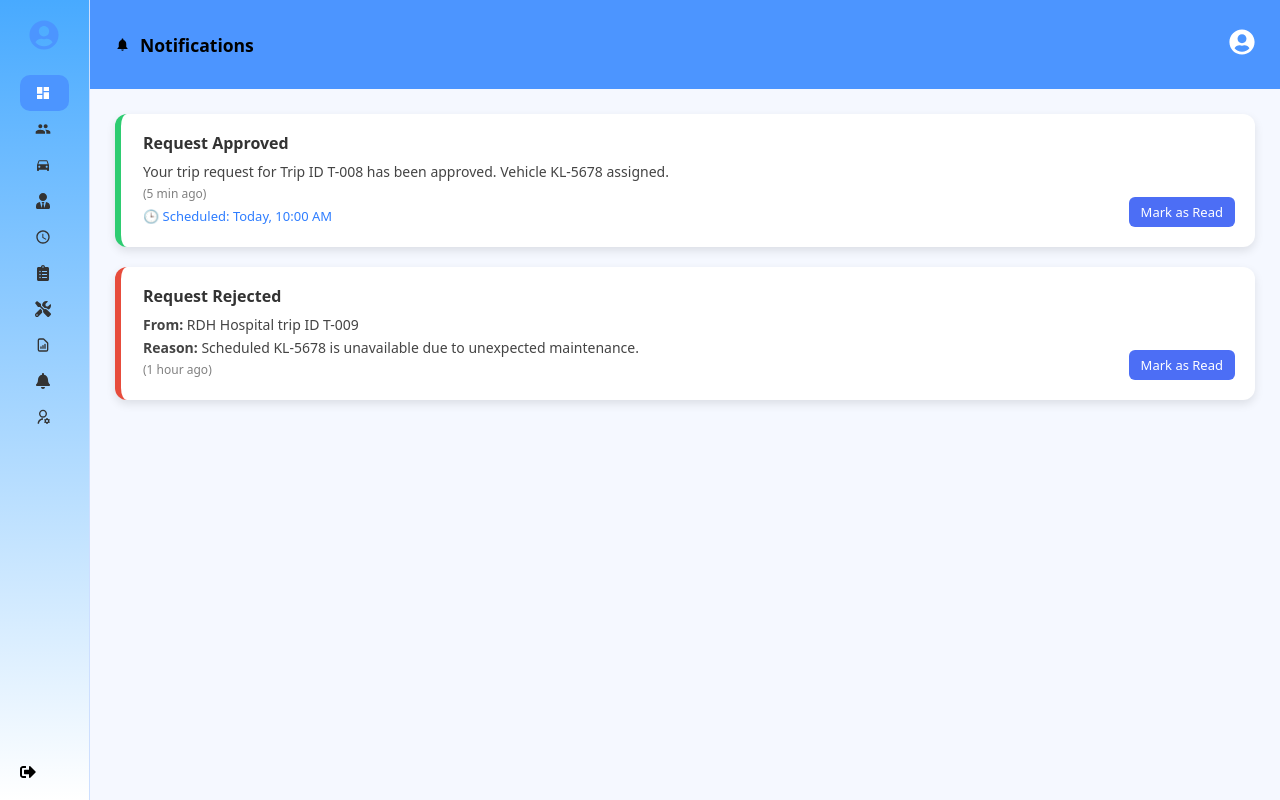
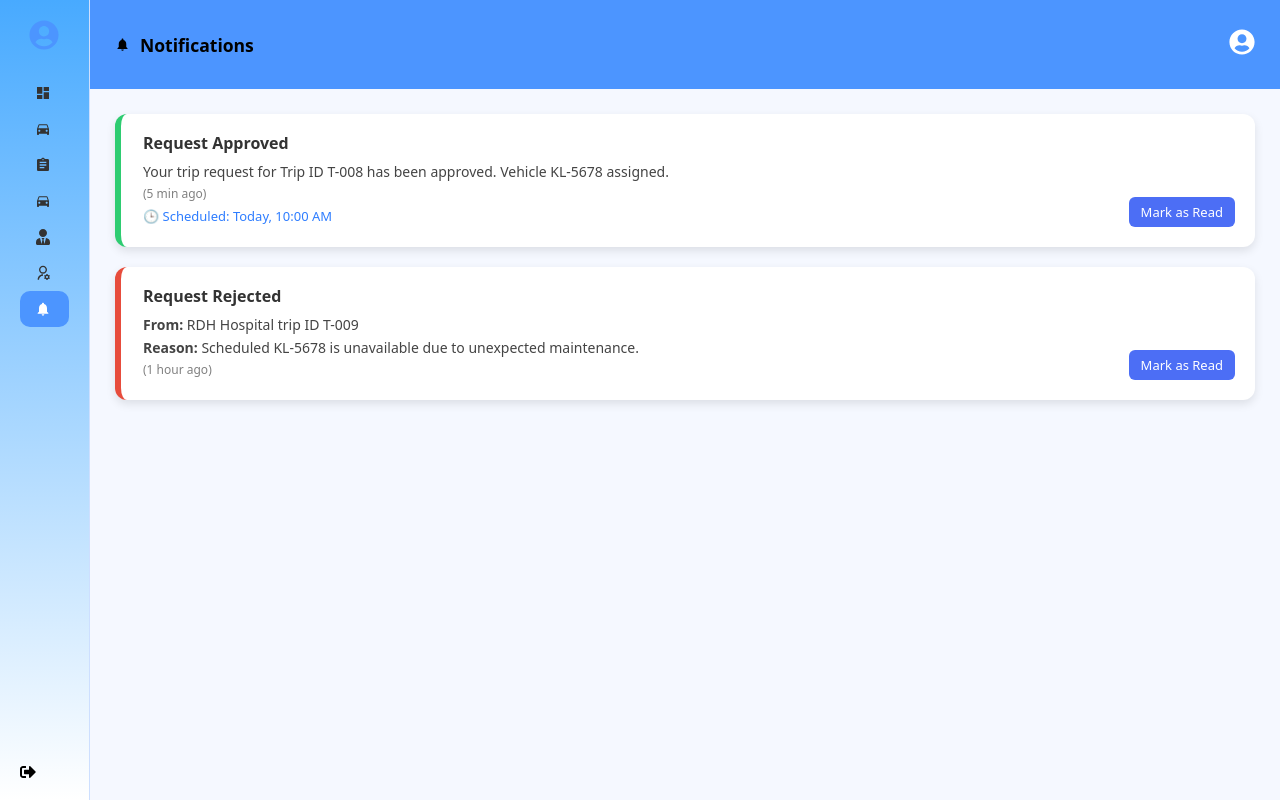
Before and after one commit to PBPerera/FleetCare, a React (Vite) app in the folder frontend/: page /NotificationStaff in a window 1280 px wide. Built offline with nearby package versions, Linux system fonts and the light colour scheme.

Commit message:
side bar navigate among notifications and staff dashboard

```diff
--- a/frontend/src/pages/NotificationStaff.jsx
+++ b/frontend/src/pages/NotificationStaff.jsx
@@ -1,27 +1,16 @@
 import React, { useState } from "react";
 //import "./NotificationStaff.css";
-import {
-  FaUserCircle,
-  FaSignOutAlt,
-  FaPhoneAlt,
-  FaBell,
-  FaTools,
-  FaClipboardList,
-  FaUserTie,
-} from "react-icons/fa";
-import {
-  MdDashboard,
-  MdPeople,
-  MdDirectionsCar,
-  MdSchedule,
-  MdInfoOutline,
-  MdNotifications
-} from "react-icons/md";
+import { useNavigate, useLocation } from "react-router-dom";
+import { FaUserCircle, FaSignOutAlt, FaPhoneAlt } from "react-icons/fa";
+import { MdDashboard, MdPeople, MdDirectionsCar, MdSchedule, MdInfoOutline, MdReport, MdNotifications,MdAssignment } from "react-icons/md";
+import { FaUserTie, FaBell, FaTools, FaClipboardList } from "react-icons/fa";
 import { HiOutlineDocumentReport } from "react-icons/hi";
 import { RiUserSettingsLine } from "react-icons/ri";
 
 export default function NotificationStaff() {
   const [isMenuOpen, setIsMenuOpen] = useState(false);
+  const navigate = useNavigate();
+      const location = useLocation();
   const [notifications, setNotifications] = useState([
     {
       id: 1,
@@ -58,16 +47,24 @@ export default function NotificationStaff() {
             <FaUserCircle className="logo-icon" />
           </div>
           <ul className="menu">
-            <li className="active"><MdDashboard /></li>
-            <li><MdPeople /></li>
+            <li onClick={() => navigate("/StaffDashboard")} style={{ cursor: "pointer" }}>
+                                      <MdDashboard />
+                                    </li>
+
+            <li><MdDirectionsCar /></li>
+            <li><MdAssignment /></li>
             <li><MdDirectionsCar /></li>
             <li><FaUserTie /></li>
-            <li><MdSchedule /></li>
-            <li><FaClipboardList /></li>
-            <li><FaTools /></li>
-            <li><HiOutlineDocumentReport /></li>
-            <li><FaBell /></li>
             <li><RiUserSettingsLine /></li>
+            <li
+              className={location.pathname === "/NotificationStaff" ? "active" : ""}
+              onClick={() => navigate("/NotificationStaff")}
+              style={{ cursor: "pointer" }}
+            >
+              <MdNotifications />
+            </li>
+
+
           </ul>
           <div className="logout">
             <FaSignOutAlt />
--- a/frontend/src/pages/StaffDashboard.jsx
+++ b/frontend/src/pages/StaffDashboard.jsx
@@ -1,6 +1,7 @@
 
 import React, { useState } from "react";
-import "./AdminDashboard.css";
+//import "./AdminDashboard.css";
+import { useNavigate, useLocation } from "react-router-dom";
 import { FaUserCircle, FaSignOutAlt, FaPhoneAlt } from "react-icons/fa";
 import { MdDashboard, MdPeople, MdDirectionsCar, MdSchedule, MdInfoOutline, MdReport, MdNotifications,MdAssignment } from "react-icons/md";
 import { FaUserTie, FaBell, FaTools, FaClipboardList } from "react-icons/fa";
@@ -14,6 +15,9 @@ export default function StaffDashboard() {
   const handleUserClick = () => {
     setIsMenuOpen(!isMenuOpen);
   };
+
+  const navigate = useNavigate();
+    const location = useLocation();
 
   return (
     <div className="app-wrapper">
@@ -29,13 +33,20 @@ export default function StaffDashboard() {
             <h3>FleetCare</h3>
           </div>
           <ul className="menu1">
-            <li className="active"><MdDashboard /> Dashboard</li>
+            <li className={location.pathname === "/StaffDashboard" ? "active" : ""}
+                          onClick={() => navigate("/StaffDashboard")}
+                          style={{ cursor: "pointer" }}
+                        >
+                          <MdDashboard /> Dashboard
+                        </li>
             <li><MdDirectionsCar /> Vehicle Request</li>
             <li><MdAssignment /> My Requests</li>
             <li><MdDirectionsCar /> Vehicle Details</li>
             <li><FaUserTie /> Driver Details</li>
             <li><RiUserSettingsLine /> Search and Reports</li>
-            <li><MdNotifications /> Notifications</li>
+            <li onClick={() => navigate("/NotificationStaff")} style={{ cursor: "pointer" }}>
+                          <MdNotifications /> Notifications
+                        </li>
 
           </ul>
           <div className="logout">
```
